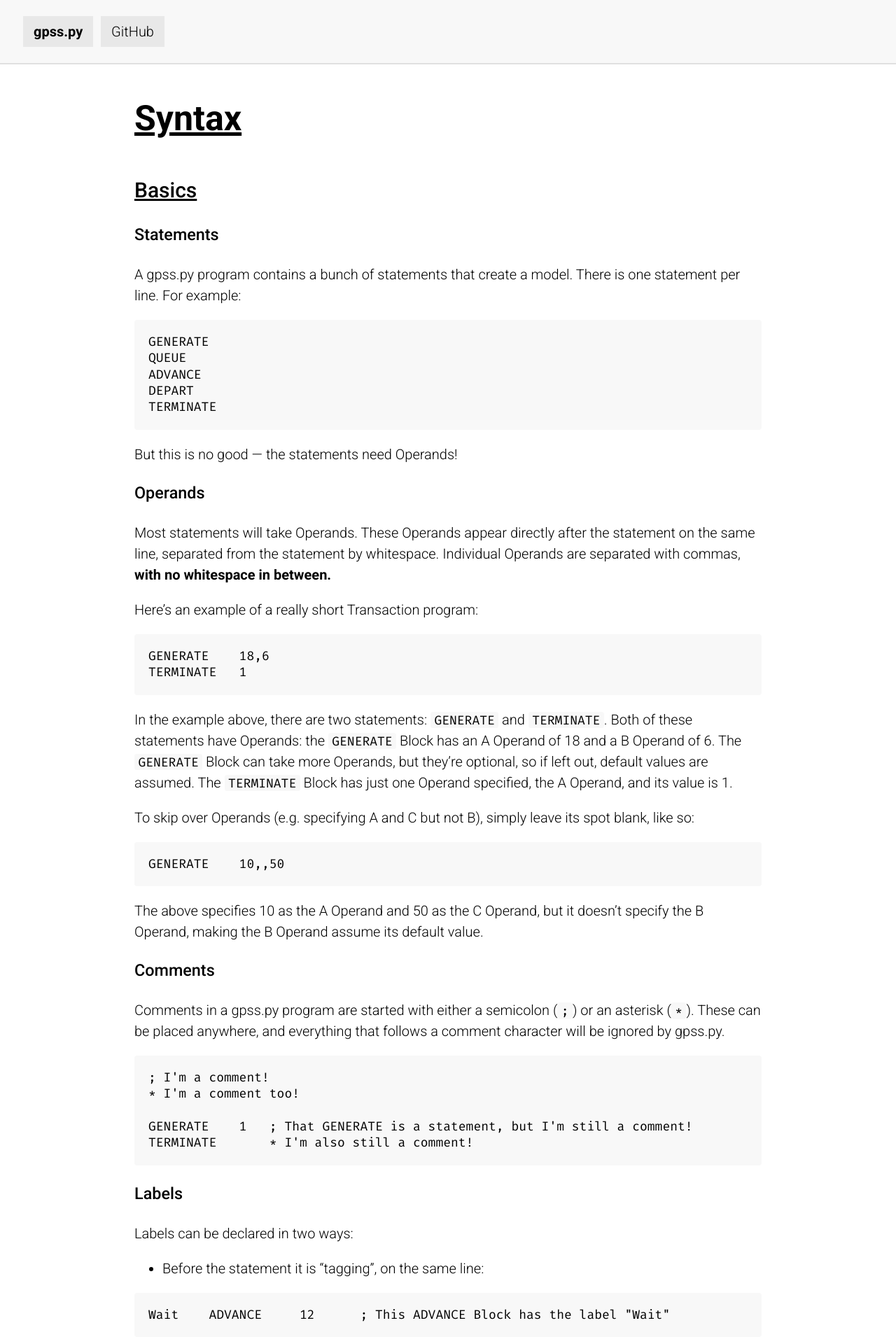
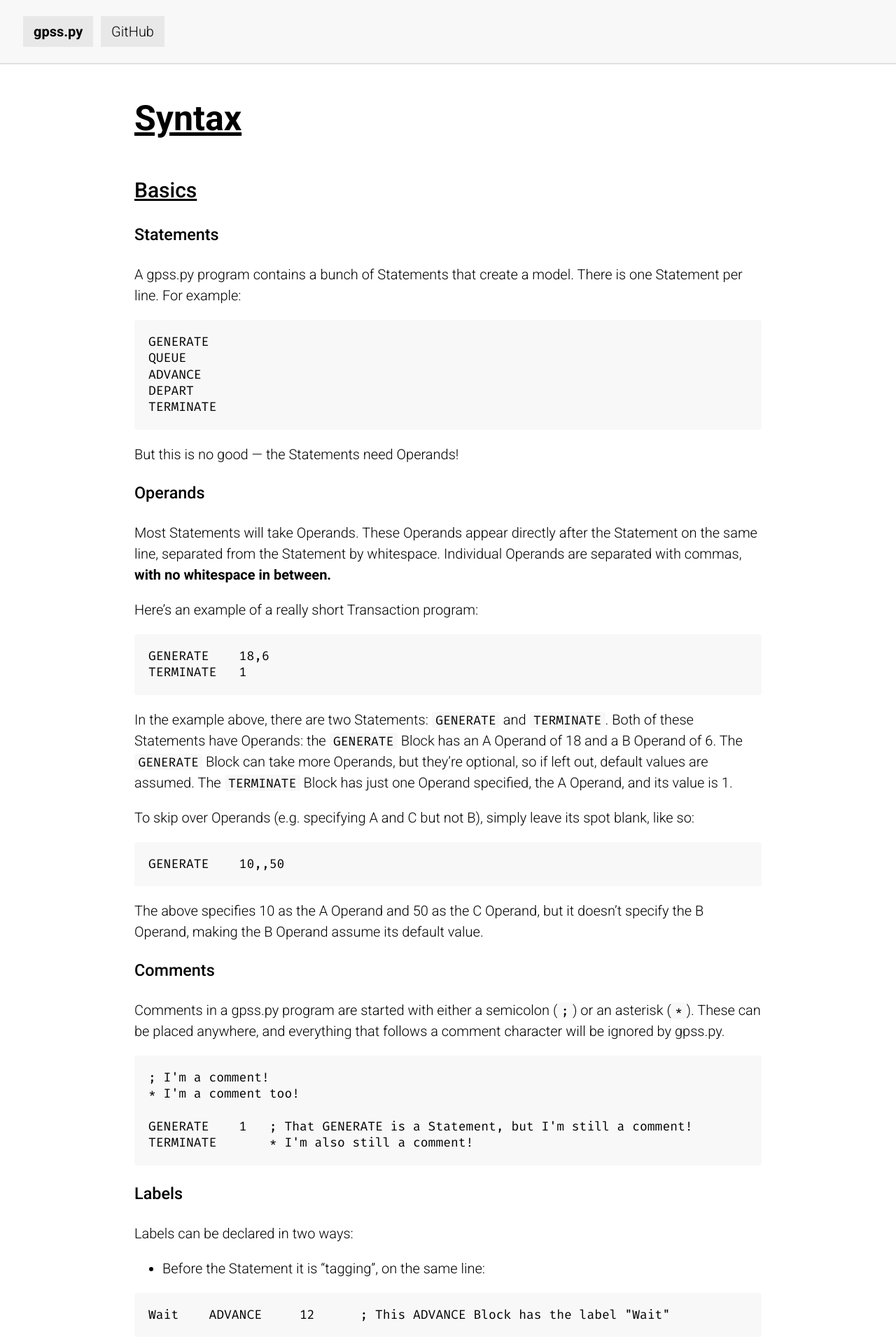
Before and after one commit to martendo/gpss.py, a Jekyll site: the page built from docs/syntax.md, in a window 1280 px wide. Shown: the top 1920 px of the page at 70% size. Built offline with Jekyll 4.4.1, drawn with Linux system fonts in a browser that asks for light colours.

```diff
--- a/docs/syntax.md
+++ b/docs/syntax.md
@@ -9,8 +9,8 @@ layout: default
 ## Basics
 
 ### Statements
-A gpss.py program contains a bunch of statements that create a model.
-There is one statement per line. For example:
+A gpss.py program contains a bunch of Statements that create a model.
+There is one Statement per line. For example:
 ~~~
 GENERATE
 QUEUE
@@ -18,11 +18,11 @@ ADVANCE
 DEPART
 TERMINATE
 ~~~
-But this is no good &mdash; the statements need Operands!
+But this is no good &mdash; the Statements need Operands!
 
 ### Operands
-Most statements will take Operands. These Operands appear directly after
-the statement on the same line, separated from the statement by
+Most Statements will take Operands. These Operands appear directly after
+the Statement on the same line, separated from the Statement by
 whitespace. Individual Operands are separated with commas, **with no
 whitespace in between.**
 
@@ -31,8 +31,8 @@ Here's an example of a really short Transaction program:
 GENERATE    18,6
 TERMINATE   1
 ~~~
-In the example above, there are two statements: `GENERATE` and
-`TERMINATE`. Both of these statements have Operands: the `GENERATE`
+In the example above, there are two Statements: `GENERATE` and
+`TERMINATE`. Both of these Statements have Operands: the `GENERATE`
 Block has an A Operand of 18 and a B Operand of 6. The `GENERATE`
 Block can take more Operands, but they're optional, so if left out,
 default values are assumed. The `TERMINATE` Block has just one Operand
@@ -56,13 +56,13 @@ follows a comment character will be ignored by gpss.py.
 ; I'm a comment!
 * I'm a comment too!
 
-GENERATE    1   ; That GENERATE is a statement, but I'm still a comment!
+GENERATE    1   ; That GENERATE is a Statement, but I'm still a comment!
 TERMINATE       * I'm also still a comment!
 ~~~
 
 ### Labels
 Labels can be declared in two ways:
-- Before the statement it is "tagging", on the same line:
+- Before the Statement it is "tagging", on the same line:
 
 ~~~
 Wait    ADVANCE     12      ; This ADVANCE Block has the label "Wait"
```
